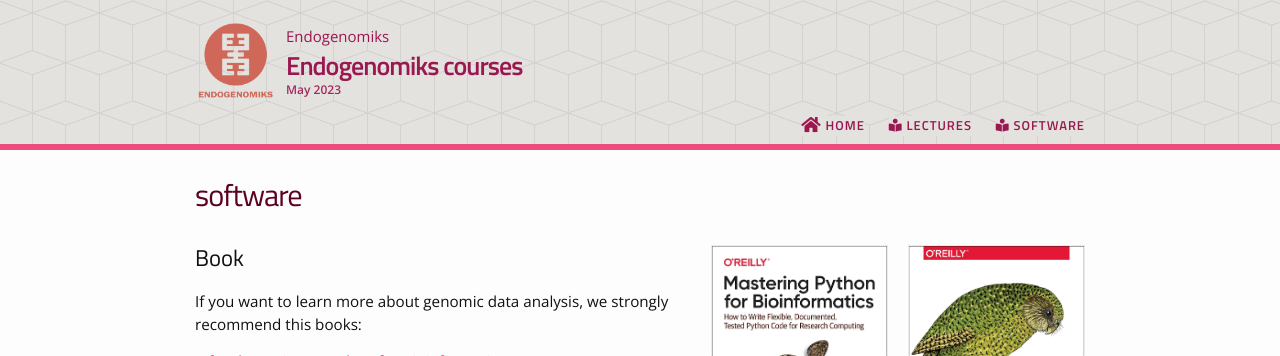
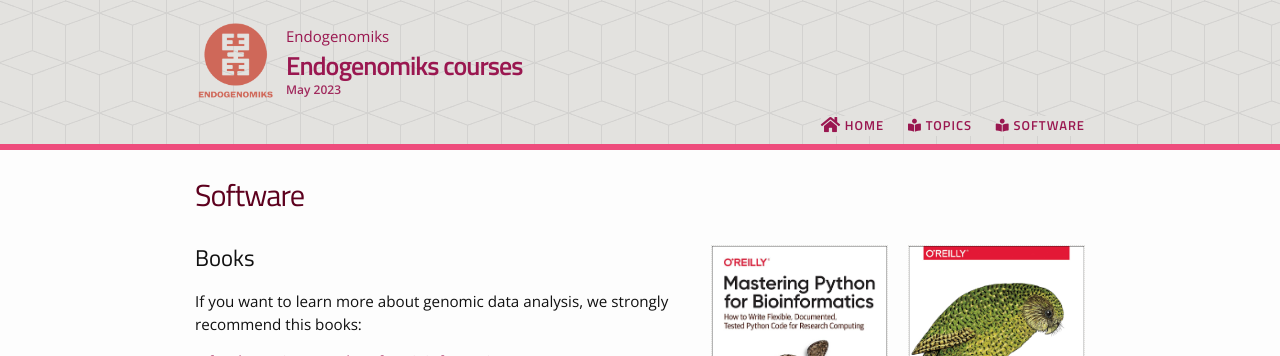
Before and after one commit to pyrosilesl97/endogenomiks_courses, a Jekyll site: the page built from softwares.md, in a window 1280 px wide. Shown: the top 356 px of the page. Built offline with Jekyll 4.4.1, drawn with Linux system fonts in a browser that asks for light colours; nearby versions of some CDN libraries.

Commit message:
Change lecture names

```diff
--- a/_data/nav.yml
+++ b/_data/nav.yml
@@ -5,9 +5,9 @@ items:
 
 
 - url: /lectures/
-  name: Lectures
+  name: Topics
   icon_class: fas fa-book-reader
 
-- url: /software/
+- url: /softwares/
   name: Software
   icon_class: fas fa-book-reader
--- a/_layouts/software.html
+++ b/_layouts/software.html
@@ -5,7 +5,7 @@ layout: page
 {{ content }}
 
 <ul id="archive">
-{% for soft in site.software %}
+{% for software in site.softwares %}
 <li class="archiveposturl" style="background: transparent">
 <div class="lecture-container">
     {% if soft.thumbnail %}
--- a/lectures.md
+++ b/lectures.md
@@ -1,6 +1,6 @@
 ---
 layout: lectures
-title: Lectures
+title: Topics
 permalink: /lectures/
 ---
 You can download and see the class material here.
--- a/software.md
+++ b/softwares.md
@@ -1,6 +1,6 @@
 ---
 layout: page
-title: software
+title: Software
 permalink: /software/
 ---
 
@@ -9,7 +9,7 @@ permalink: /software/
 
 
 
-## Book
+## Books
 
 If you want to learn more about genomic data analysis, we strongly recommend this books:
 
```
Also changed, not shown: _softwares/Rstudio.md (renamed from _software/Rstudio.md).
